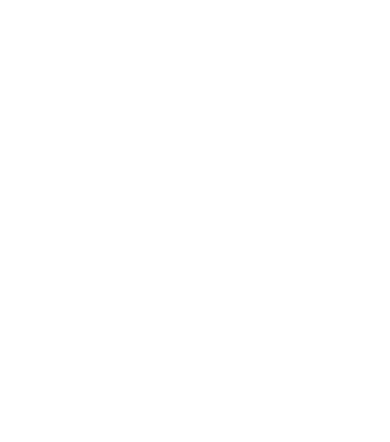
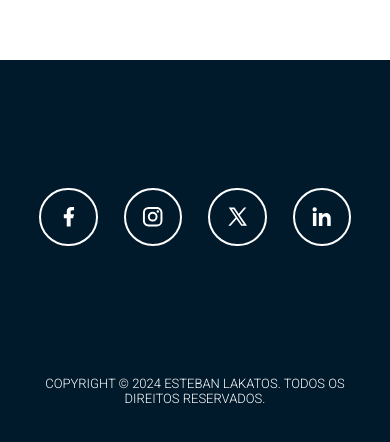
Before and after one commit to MFelipeSilva/landing-page-advocacy, a React (Create React App) app: page / in a window 390 px wide. Shown: the part 6838-7280 px from the top of the page. Before the commit the page ends 6898 px from the top, so only its background shows below. Built offline with nearby package versions, Linux system fonts and the light colour scheme.

Commit message:
feat: added footer component

```diff
--- /dev/null
+++ b/src/components/Footer.jsx
@@ -0,0 +1,90 @@
+import styled from "styled-components";
+
+import {
+  IconFacebook,
+  IconInstagram,
+  IconLinkedIn,
+  IconTwitter,
+} from "./icons";
+
+const StyledFooter = styled.footer`
+  display: flex;
+  width: 100%;
+  height: 100%;
+  gap: 130px;
+  padding: 8em 0;
+  align-items: center;
+  flex-direction: column;
+  justify-content: center;
+  background-color: #001a2c;
+
+  & > div {
+    display: flex;
+    max-width: 649px;
+    gap: 75px;
+    flex-direction: row;
+
+    @media (max-width: 768px) {
+      width: 80vw;
+      gap: 20px;
+      justify-content: space-between;
+    }
+  }
+
+  & > p {
+    color: #ffffff;
+    font-size: clamp(13px, 2vw, 20px);
+    font-weight: 300;
+    text-align: center;
+    text-transform: uppercase;
+
+    @media (max-width: 768px) {
+      width: 85vw;
+    }
+  }
+`;
+
+const Icon = styled.div`
+  display: flex;
+  max-width: 106px;
+  max-height: 106px;
+  width: 15vw;
+  height: 15vw;
+  min-width: 50px;
+  min-height: 50px;
+  cursor: pointer;
+  border-radius: 100%;
+  align-items: center;
+  justify-content: center;
+  border: 2px solid #ffffff;
+
+  & > svg {
+    max-width: 60px;
+    max-height: 60px;
+    width: 6vw;
+    height: 6vw;
+    color: #ffffff;
+  }
+`;
+
+export const Footer = () => {
+  return (
+    <StyledFooter>
+      <div>
+        <Icon>
+          <IconFacebook />
+        </Icon>
+        <Icon>
+          <IconInstagram />
+        </Icon>
+        <Icon>
+          <IconTwitter />
+        </Icon>
+        <Icon>
+          <IconLinkedIn />
+        </Icon>
+      </div>
+      <p>Copyright © 2024 Esteban Lakatos. Todos os direitos reservados.</p>
+    </StyledFooter>
+  );
+};
--- /dev/null
+++ b/src/components/icons/Facebook.jsx
@@ -0,0 +1,13 @@
+export const IconFacebook = () => (
+  <svg
+    xmlns="http://www.w3.org/2000/svg"
+    width="60"
+    height="60"
+    viewBox="0 0 24 24"
+  >
+    <path
+      fill="currentColor"
+      d="M14 13.5h2.5l1-4H14v-2c0-1.03 0-2 2-2h1.5V2.14c-.326-.043-1.557-.14-2.857-.14C11.928 2 10 3.657 10 6.7v2.8H7v4h3V22h4z"
+    />
+  </svg>
+);
--- /dev/null
+++ b/src/components/icons/Instagram.jsx
@@ -0,0 +1,13 @@
+export const IconInstagram = () => (
+  <svg
+    xmlns="http://www.w3.org/2000/svg"
+    width="60"
+    height="60"
+    viewBox="0 0 24 24"
+  >
+    <path
+      fill="currentColor"
+      d="M7.8 2h8.4C19.4 2 22 4.6 22 7.8v8.4a5.8 5.8 0 0 1-5.8 5.8H7.8C4.6 22 2 19.4 2 16.2V7.8A5.8 5.8 0 0 1 7.8 2m-.2 2A3.6 3.6 0 0 0 4 7.6v8.8C4 18.39 5.61 20 7.6 20h8.8a3.6 3.6 0 0 0 3.6-3.6V7.6C20 5.61 18.39 4 16.4 4zm9.65 1.5a1.25 1.25 0 0 1 1.25 1.25A1.25 1.25 0 0 1 17.25 8A1.25 1.25 0 0 1 16 6.75a1.25 1.25 0 0 1 1.25-1.25M12 7a5 5 0 0 1 5 5a5 5 0 0 1-5 5a5 5 0 0 1-5-5a5 5 0 0 1 5-5m0 2a3 3 0 0 0-3 3a3 3 0 0 0 3 3a3 3 0 0 0 3-3a3 3 0 0 0-3-3"
+    />
+  </svg>
+);
--- /dev/null
+++ b/src/components/icons/LinkedIn.jsx
@@ -0,0 +1,13 @@
+export const IconLinkedIn = () => (
+  <svg
+    xmlns="http://www.w3.org/2000/svg"
+    width="60"
+    height="60"
+    viewBox="0 0 20 20"
+  >
+    <path
+      fill="currentColor"
+      d="M2.5 18h3V6.9h-3zM4 2c-1 0-1.8.8-1.8 1.8S3 5.6 4 5.6s1.8-.8 1.8-1.8S5 2 4 2m6.6 6.6V6.9h-3V18h3v-5.7c0-3.2 4.1-3.4 4.1 0V18h3v-6.8c0-5.4-5.7-5.2-7.1-2.6"
+    />
+  </svg>
+);
--- /dev/null
+++ b/src/components/icons/Twitter.jsx
@@ -0,0 +1,14 @@
+export const IconTwitter = () => (
+  <svg
+    xmlns="http://www.w3.org/2000/svg"
+    width="60"
+    height="60"
+    viewBox="0 0 1024 1024"
+  >
+    <path
+      fill="currentColor"
+      fill-rule="evenodd"
+      d="M921 912L601.11 445.745l.546.437L890.084 112h-96.385L558.738 384L372.15 112H119.367l298.648 435.31l-.036-.037L103 912h96.385l261.222-302.618L668.217 912zM333.96 184.727l448.827 654.546h-76.38l-449.19-654.546z"
+    />
+  </svg>
+);
--- a/src/components/icons/index.js
+++ b/src/components/icons/index.js
@@ -4,7 +4,11 @@
 export * from "./Phone";
 export * from "./Marker";
 export * from "./Balance";
+export * from "./Twitter";
+export * from "./LinkedIn";
 export * from "./Whatsapp";
+export * from "./Facebook";
+export * from "./Instagram";
 export * from "./ArrowLeft";
 export * from "./ArrowRight";
 export * from "./ArrowBottom";
--- a/src/index.js
+++ b/src/index.js
@@ -6,6 +6,7 @@
 import GlobalStyle from "./global";
 
 import { Navbar } from "./components/Navbar";
+import { Footer } from "./components/Footer";
 
 const root = ReactDOM.createRoot(document.getElementById("root"));
 root.render(
@@ -13,6 +14,7 @@
     <GlobalStyle />
     <Navbar />
     <App />
+    <Footer />
   </React.StrictMode>
 );
 
```
